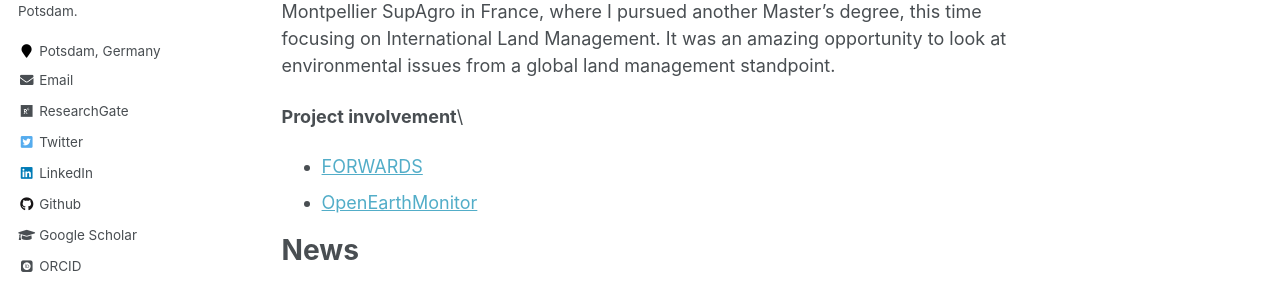
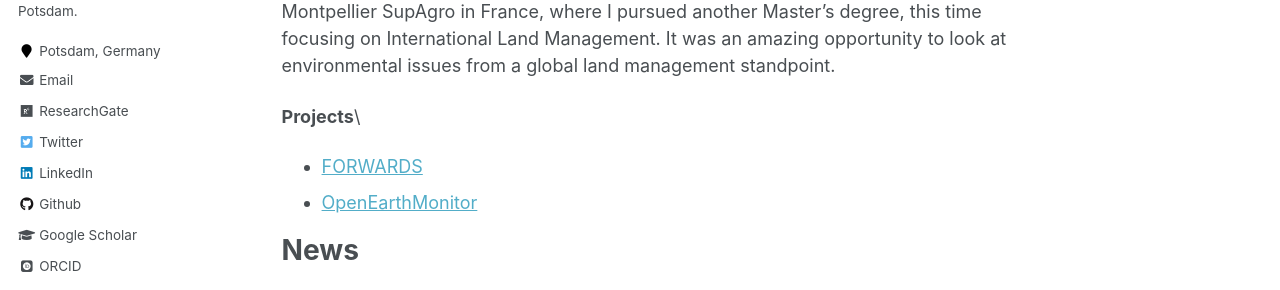
Before and after one commit to simonbesnard1/sbesnard.github.io, a Jekyll site: the page built from _pages/about.md, in a window 1280 px wide and 900 px high, scrolled down 581 px. Shown: the part 272-562 px from the top of the window. Built offline with Jekyll 4.4.1, drawn with Linux system fonts in a browser that asks for light colours; some web fonts are replaced.

Commit message:
update about.md

```diff
--- a/_pages/about.md
+++ b/_pages/about.md
@@ -17,9 +17,9 @@ I received my PhD from[  Wageningen University & Research](https://www.wur.nl/en
 I aim to understand better the past, current, and future dynamics of terrestrial ecosystems and their feedback on environmental conditions. I have vast knowledge in developing and applying new methods to extract information from a large amount of data to understand better ecosystem functioning in an ongoing changing climate. My research aims to answer questions related to the role of climate and vegetation variation in shaping biogeochemical cycles. My research activities have reduced the uncertainties in estimating land-atmosphere carbon fluxes, though significant uncertainties remain. I currently focus on understanding the dynamics of forest structure changes during the last decade and providing evidence for the co-variation between the carbon cycle and forest dynamics.
 
 **Studies**\
- My journey kicked off with a BSc in Environmental Sciences from the University of Rennes 1 in France, where I first dipped my toes into the fascinating world of environmental studies. Eager to explore further, I ventured into the fields of Remote Sensing and Geo-Information Science for my first Master's degree at Wageningen University in The Netherlands. This experience was all about getting hands-on with the latest tech to understand our environment from a different perspective. I then took a bit of a detour to Montpellier SupAgro in France, where I pursued another Master's degree, this time focusing on International Land Management. It was an amazing opportunity to look at environmental issues from a global land management standpoint.
+My journey kicked off with a BSc in Environmental Sciences from the University of Rennes 1 in France, where I first dipped my toes into the fascinating world of environmental studies. Eager to explore further, I ventured into the fields of Remote Sensing and Geo-Information Science for my first Master's degree at Wageningen University in The Netherlands. This experience was all about getting hands-on with the latest tech to understand our environment from a different perspective. I then took a bit of a detour to Montpellier SupAgro in France, where I pursued another Master's degree, this time focusing on International Land Management. It was an amazing opportunity to look at environmental issues from a global land management standpoint.
 
-**Project involvement**\
+**Projects**\
 - [FORWARDS](https://forwards-project.eu/)
 - [OpenEarthMonitor](https://earthmonitor.org/)
 
```
